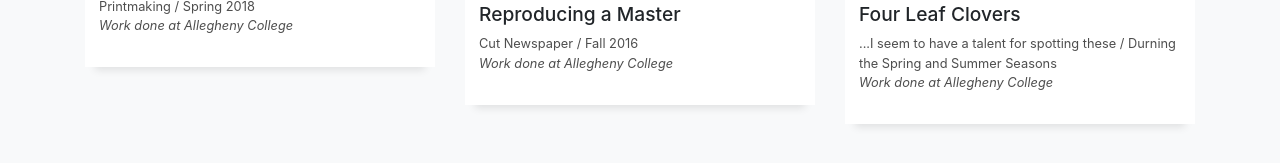
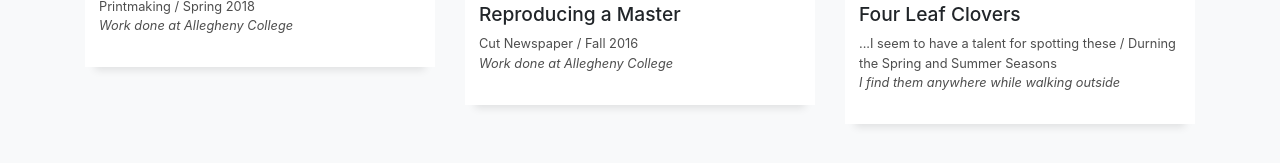
Before and after one commit to sarah-seitanakis/sarah-seitanakis_portfolio-v1, a website with bundled scripts: page index.html in a window 1280 px wide. Shown: the part 3726-3889 px from the top of the page. Built offline with nearby package versions, Linux system fonts and the light colour scheme.

Commit message:
correction of title

```diff
--- a/index.html
+++ b/index.html
@@ -516,7 +516,7 @@
                   <h2 class="w-title">Four Leaf Clovers</h2>
                   <div class="w-more">
                     <span class="w-ctegory">...I seem to have a talent for spotting these</span> / <span class="w-date">Durning the Spring and Summer Seasons</span>
-                    <p class="w-ctegory w-subital">Work done at Allegheny College</p>
+                    <p class="w-ctegory w-subital">I find them anywhere while walking outside</p>
                   </div>
                 </div>
                 <!--<div class="col-sm-4">
```
